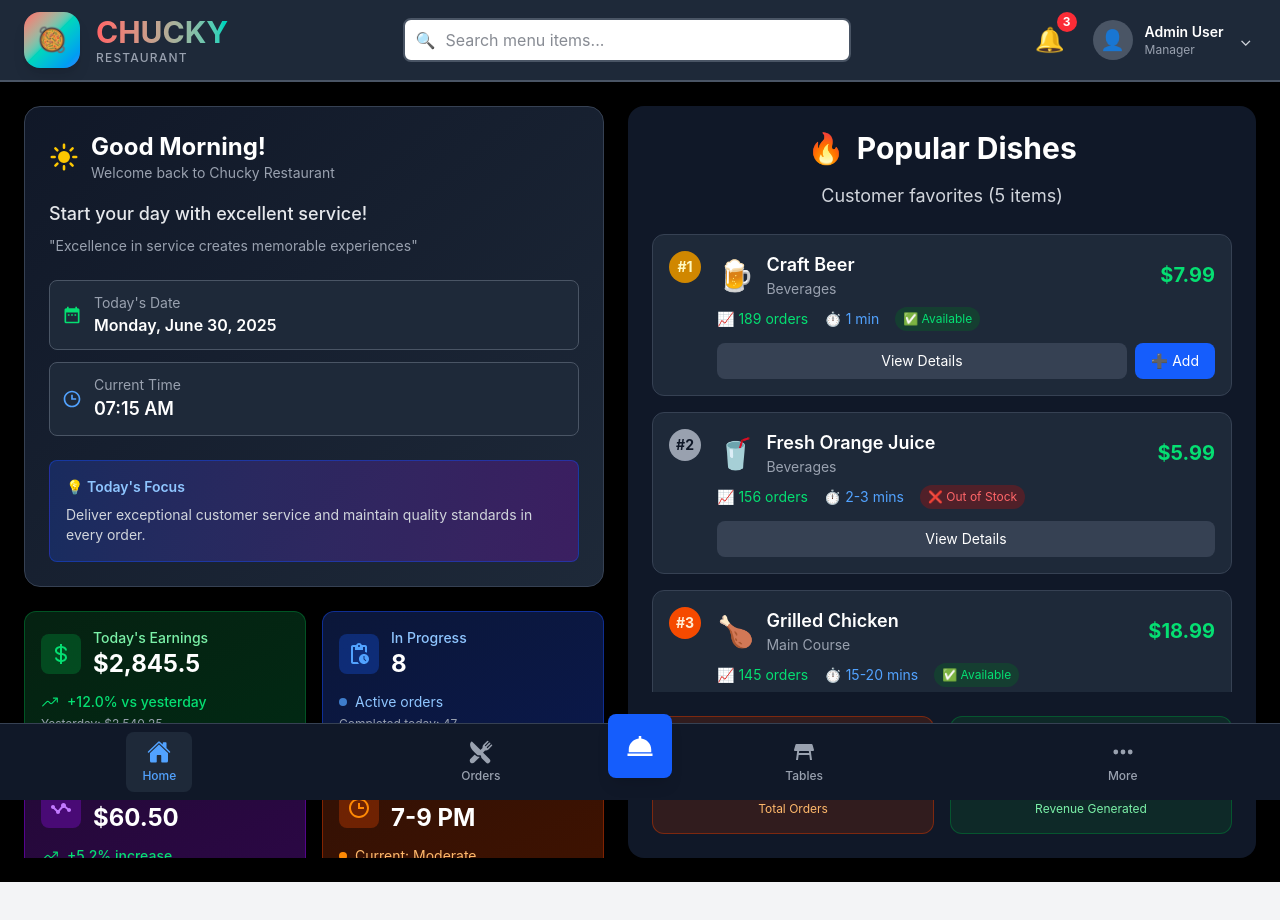
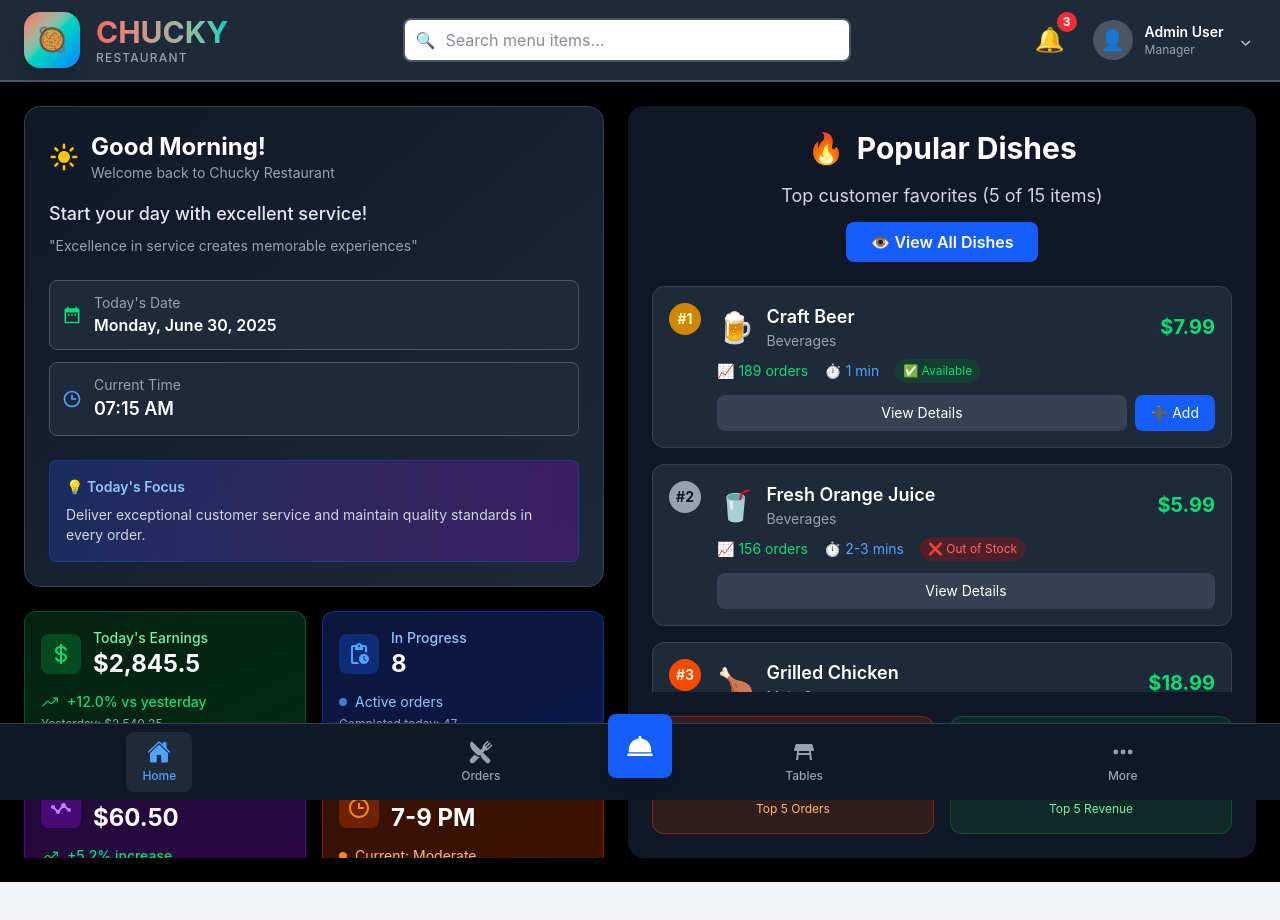
Before and after one commit to yrlwijesekara/pos-restaurent, a React (Vite) app in the folder pos-frontend/: page / in a window 1280 px wide. Shown: the top 920 px of the page. Built offline with nearby package versions, Linux system fonts and the light colour scheme.

Commit message:
Refactor PopularDishes component to use DISHES data, implement view toggle for all dishes, and enhance display with ranking and quick stats

```diff
--- a/pos-frontend/src/components/home/PopularDishes.jsx
+++ b/pos-frontend/src/components/home/PopularDishes.jsx
@@ -1,11 +1,21 @@
 import React, { useState } from 'react';
-import { POPULAR_DISHES } from '../../constants/index1';
+import { DISHES } from '../../constants/index1';
 
 const PopularDishes = () => {
   const [selectedDish, setSelectedDish] = useState(null);
+  const [showAll, setShowAll] = useState(false);
+
+  // Create POPULAR_DISHES from DISHES, sorted by numberOfOrders
+  const ALL_DISHES_SORTED = DISHES
+    ? DISHES.sort((a, b) => b.numberOfOrders - a.numberOfOrders)
+    : [];
+
+  const TOP_DISHES = ALL_DISHES_SORTED.slice(0, 5);
+  const DISPLAY_DISHES = showAll ? ALL_DISHES_SORTED : TOP_DISHES;
 
   console.log('PopularDishes component loaded');
-  console.log('POPULAR_DISHES:', POPULAR_DISHES);
+  console.log('ALL_DISHES_SORTED:', ALL_DISHES_SORTED);
+  console.log('Show All:', showAll);
 
   const handleAddToOrder = (dish) => {
     console.log('Added to order:', dish);
@@ -15,20 +25,25 @@ const PopularDishes = () => {
     setSelectedDish(selectedDish?.id === dish.id ? null : dish);
   };
 
-  // Fallback if POPULAR_DISHES is not available
-  if (!POPULAR_DISHES || POPULAR_DISHES.length === 0) {
+  const toggleViewAll = () => {
+    setShowAll(!showAll);
+    setSelectedDish(null); // Close any open details when toggling
+  };
+
+  // Fallback if DISHES is not available
+  if (!DISHES || DISHES.length === 0) {
     return (
       <div className="h-full flex flex-col items-center justify-center">
         <div className="text-6xl mb-4">🔥</div>
-        <p className="text-yellow-400 text-xl mb-2">No popular dishes found</p>
+        <p className="text-yellow-400 text-xl mb-2">No dishes found</p>
         <p className="text-gray-400">Check constants/index1.js</p>
         <div className="mt-4 p-4 bg-gray-800 rounded-lg">
           <p className="text-white text-sm">Debug Info:</p>
           <p className="text-gray-300 text-xs">
-            POPULAR_DISHES exists: {POPULAR_DISHES ? 'Yes' : 'No'}
+            DISHES exists: {DISHES ? 'Yes' : 'No'}
           </p>
           <p className="text-gray-300 text-xs">
-            Length: {POPULAR_DISHES ? POPULAR_DISHES.length : 'N/A'}
+            Length: {DISHES ? DISHES.length : 'N/A'}
           </p>
         </div>
       </div>
@@ -41,16 +56,37 @@ const PopularDishes = () => {
       <div className="text-center mb-6">
         <div className="flex items-center justify-center gap-3 mb-4">
           <span className="text-3xl">🔥</span>
-          <h2 className="text-3xl font-bold text-white">Popular Dishes</h2>
+          <h2 className="text-3xl font-bold text-white">
+            {showAll ? 'All Dishes' : 'Popular Dishes'}
+          </h2>
         </div>
         <p className="text-lg text-gray-300">
-          Customer favorites ({POPULAR_DISHES.length} items)
+          {showAll
+            ? `All dishes ordered by popularity (${DISPLAY_DISHES.length} items)`
+            : `Top customer favorites (${DISPLAY_DISHES.length} of ${ALL_DISHES_SORTED.length} items)`
+          }
         </p>
+
+        {/* View All Toggle Button */}
+        <button
+          onClick={toggleViewAll}
+          className={`mt-3 px-6 py-2 rounded-lg font-semibold transition-all duration-200 ${
+            showAll
+              ? 'bg-red-600 hover:bg-red-700 text-white'
+              : 'bg-blue-600 hover:bg-blue-700 text-white'
+          }`}
+        >
+          {showAll ? '👁️ Show Top 5 Only' : '👁️ View All Dishes'}
+        </button>
       </div>
 
       {/* Popular Dishes List */}
       <div className="flex-1 space-y-4 overflow-y-auto scrollbar-hide">
-        {POPULAR_DISHES.map((dish, index) => (
+        {DISPLAY_DISHES.map((dish, index) => {
+          // Calculate rank based on original position in sorted array
+          const rank = showAll ? index + 1 : index + 1;
+
+          return (
             <div
               key={dish.id}
               className="bg-gray-800 border border-gray-700 rounded-xl p-4 hover:border-gray-600 transition-all duration-200"
@@ -58,12 +94,13 @@ const PopularDishes = () => {
               <div className="flex items-start gap-4">
                 {/* Rank Badge */}
                 <div className={`w-8 h-8 rounded-full flex items-center justify-center text-sm font-bold ${
-                index === 0 ? 'bg-yellow-600 text-yellow-100' :
-                index === 1 ? 'bg-gray-400 text-gray-900' :
-                index === 2 ? 'bg-orange-600 text-orange-100' :
-                'bg-blue-600 text-blue-100'
+                  rank === 1 ? 'bg-yellow-600 text-yellow-100' :
+                  rank === 2 ? 'bg-gray-400 text-gray-900' :
+                  rank === 3 ? 'bg-orange-600 text-orange-100' :
+                  rank <= 5 ? 'bg-blue-600 text-blue-100' :
+                  'bg-gray-600 text-gray-200'
                 }`}>
-                #{index + 1}
+                  #{rank}
                 </div>
 
                 {/* Dish Info */}
@@ -119,14 +156,15 @@ const PopularDishes = () => {
                     <div className="mt-4 p-3 bg-gray-900 rounded-lg border border-gray-600">
                       <p className="text-sm text-gray-300 mb-2">{dish.description}</p>
                       <div className="text-xs text-gray-400">
-                      <span>⏱️ {dish.preparationTime} • 📂 {dish.category}</span>
+                        <span>⏱️ {dish.preparationTime} • 📂 {dish.category} • 🏆 Rank #{rank}</span>
                       </div>
                     </div>
                   )}
                 </div>
               </div>
             </div>
-        ))}
+          );
+        })}
       </div>
 
       {/* Summary Stats */}
@@ -134,19 +172,43 @@ const PopularDishes = () => {
         <div className="bg-orange-900/30 border border-orange-700/50 rounded-xl p-4 text-center">
           <div className="text-2xl mb-2">🔥</div>
           <p className="text-lg font-bold text-white">
-            {POPULAR_DISHES.reduce((total, dish) => total + dish.numberOfOrders, 0)}
+            {DISPLAY_DISHES.reduce((total, dish) => total + dish.numberOfOrders, 0)}
           </p>
-          <p className="text-xs text-orange-300">Total Orders</p>
+          <p className="text-xs text-orange-300">
+            {showAll ? 'Total Orders' : 'Top 5 Orders'}
+          </p>
         </div>
 
         <div className="bg-green-900/30 border border-green-700/50 rounded-xl p-4 text-center">
           <div className="text-2xl mb-2">💰</div>
           <p className="text-lg font-bold text-white">
-            ${POPULAR_DISHES.reduce((total, dish) => total + (dish.price * dish.numberOfOrders), 0).toLocaleString()}
+            ${DISPLAY_DISHES.reduce((total, dish) => total + (dish.price * dish.numberOfOrders), 0).toLocaleString()}
           </p>
-          <p className="text-xs text-green-300">Revenue Generated</p>
+          <p className="text-xs text-green-300">
+            {showAll ? 'Total Revenue' : 'Top 5 Revenue'}
+          </p>
         </div>
       </div>
+
+      {/* Quick Stats when showing all */}
+      {showAll && (
+        <div className="mt-4 grid grid-cols-3 gap-2 text-center">
+          <div className="bg-gray-800 rounded-lg p-3">
+            <p className="text-sm font-bold text-white">{ALL_DISHES_SORTED.filter(d => d.isAvailable).length}</p>
+            <p className="text-xs text-green-400">Available</p>
+          </div>
+          <div className="bg-gray-800 rounded-lg p-3">
+            <p className="text-sm font-bold text-white">{ALL_DISHES_SORTED.filter(d => !d.isAvailable).length}</p>
+            <p className="text-xs text-red-400">Out of Stock</p>
+          </div>
+          <div className="bg-gray-800 rounded-lg p-3">
+            <p className="text-sm font-bold text-white">
+              ${(ALL_DISHES_SORTED.reduce((sum, dish) => sum + dish.price, 0) / ALL_DISHES_SORTED.length).toFixed(2)}
+            </p>
+            <p className="text-xs text-blue-400">Avg Price</p>
+          </div>
+        </div>
+      )}
     </div>
   );
 };
```
Lines whose indentation alone changed are shown as unchanged.
